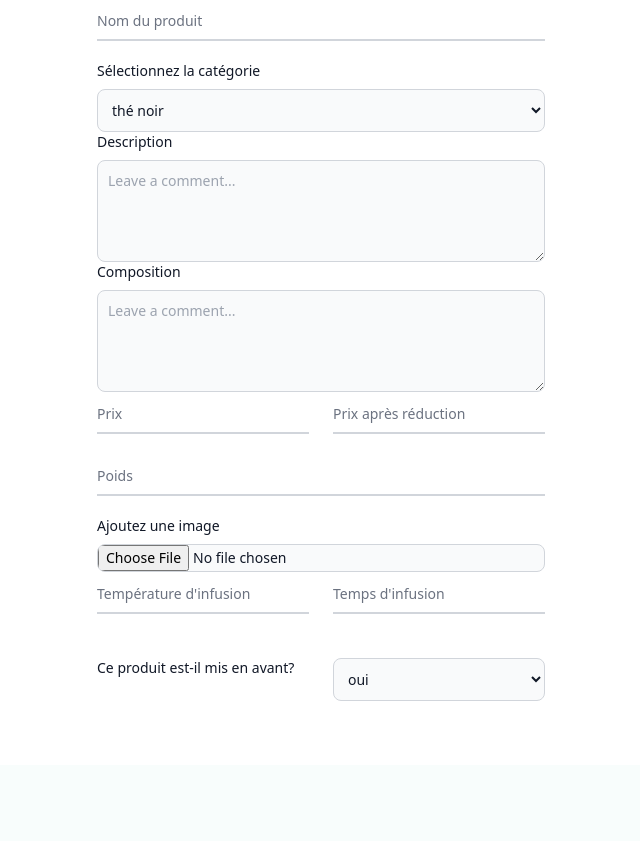
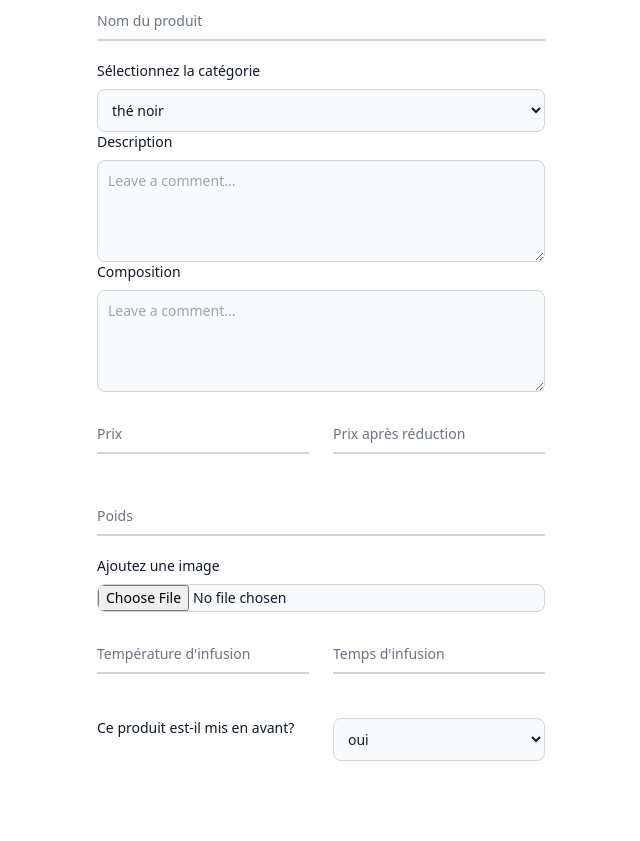
Before and after one commit to malibu1106/InfiniTea, a PHP site: page / in a window 1280 px wide. Shown: the part 476-1317 px from the top of the page, without its empty margins (319-959 px from the left). Before the commit the page ends 1177 px from the top, so only its background shows below. Run offline with PHP 8.4, Linux system fonts and the light colour scheme; data comes from the database, SQL or seed files in the repository.

Commit message:
formulaire d'ajout complété

```diff
--- a/src/CSS/output.css
+++ b/src/CSS/output.css
@@ -694,16 +694,32 @@ video {
   margin-right: auto;
 }
 
+.my-5 {
+  margin-top: 1.25rem;
+  margin-bottom: 1.25rem;
+}
+
+.my-7 {
+  margin-top: 1.75rem;
+  margin-bottom: 1.75rem;
+}
+
+.my-10 {
+  margin-top: 2.5rem;
+  margin-bottom: 2.5rem;
+}
+
+.my-2 {
+  margin-top: 0.5rem;
+  margin-bottom: 0.5rem;
+}
+
 .mb-2 {
   margin-bottom: 0.5rem;
 }
 
 .mb-5 {
   margin-bottom: 1.25rem;
-}
-
-.mt-1 {
-  margin-top: 0.25rem;
 }
 
 .block {
--- a/src/notes.txt
+++ b/src/notes.txt
@@ -1,2 +1,3 @@
 Pour run le serveur tailwind dans un terminal normal il suffit de faire :
 npm run build-css
+ouvrir un terminal, et commande tailwind
--- a/src/pages/back_office.php
+++ b/src/pages/back_office.php
@@ -36,17 +36,17 @@ echo '<option value="' . $categorie['name'] . '" required>' . $categorie['name']
   <textarea id="composition" name="composition" rows="4" class="block p-2.5 w-full text-sm text-gray-900 bg-gray-50 rounded-lg border border-gray-300 " placeholder="Leave a comment..."></textarea>
 
   <div class="grid md:grid-cols-2 md:gap-6">
-    <div class="relative z-0 w-full mb-5 group">
+    <div class="relative z-0 w-full mb-5 group my-5">
         <input type="text" name="price_before_reduction" id="price_before_reduction" class="block py-2.5 px-0 w-full text-sm text-gray-900 bg-transparent border-0 border-b-2 border-gray-300 appearance-none  focus:outline-none focus:ring-0 focus:border-purple-700 peer" placeholder=" " required />
         <label for="price_before_reduction" class="peer-focus:font-medium absolute text-sm text-gray-500 dark:text-gray-400 duration-300 transform -translate-y-6 scale-75 top-3 -z-10 origin-[0] peer-focus:start-0 rtl:peer-focus:translate-x-1/4 peer-focus:text-pink-500  peer-placeholder-shown:scale-100 peer-placeholder-shown:translate-y-0 peer-focus:scale-75 peer-focus:-translate-y-6">Prix</label>
     </div>
-    <div class="relative z-0 w-full mb-5 group">
+    <div class="relative z-0 w-full mb-5 group my-5">
         <input type="text" name="price" id="price" class="block py-2.5 px-0 w-full text-sm text-gray-900 bg-transparent border-0 border-b-2 border-gray-300 appearance-none focus:outline-none focus:ring-0 focus:border-purple-700 peer" placeholder=" " required />
         <label for="price" class="peer-focus:font-medium absolute text-sm text-gray-500 dark:text-gray-400 duration-300 transform -translate-y-6 scale-75 top-3 -z-10 origin-[0] peer-focus:start-0 rtl:peer-focus:translate-x-1/4 peer-focus:text-pink-500  peer-placeholder-shown:scale-100 peer-placeholder-shown:translate-y-0 peer-focus:scale-75 peer-focus:-translate-y-6">Prix après réduction</label>
     </div>
   </div>
 
-  <div class="relative z-0 w-full mb-5 group">
+  <div class="relative z-0 w-full mb-5 group my-5 ">
       <input name="weight" id="weight" class="block py-2.5 px-0 w-full text-sm text-gray-900 bg-transparent border-0 border-b-2 border-gray-300 appearance-none  focus:outline-none focus:ring-0 focus:border-purple-700 peer" placeholder=" " required />
       <label for="weight" class="peer-focus:font-medium absolute text-sm text-gray-500 dark:text-gray-400 duration-300 transform -translate-y-6 scale-75 top-3 -z-10 origin-[0] peer-focus:start-0 rtl:peer-focus:translate-x-1/4 peer-focus:text-pink-500 peer-placeholder-shown:scale-100 peer-placeholder-shown:translate-y-0 peer-focus:scale-75 peer-focus:-translate-y-6">Poids</label>
     </div>
@@ -55,11 +55,11 @@ echo '<option value="' . $categorie['name'] . '" required>' . $categorie['name']
   <input class="block w-full text-sm text-gray-900 border border-gray-300 rounded-lg cursor-pointer bg-gray-50  aria-describedby="image_filename" name="image_filename" id="image_filename" type="file">
 
       <div class="grid md:grid-cols-2 md:gap-6">
-    <div class="relative z-0 w-full mb-5 group">
+    <div class="relative z-0 w-full mb-5 group my-5">
         <input type="text" name="temperature" id="temperature" class="block py-2.5 px-0 w-full text-sm text-gray-900 bg-transparent border-0 border-b-2 border-gray-300 appearance-none  focus:outline-none focus:ring-0 focus:border-purple-700 peer" placeholder=" " required />
         <label for="temperature" class="peer-focus:font-medium absolute text-sm text-gray-500 dark:text-gray-400 duration-300 transform -translate-y-6 scale-75 top-3 -z-10 origin-[0] peer-focus:start-0 rtl:peer-focus:translate-x-1/4 peer-focus:text-pink-500  peer-placeholder-shown:scale-100 peer-placeholder-shown:translate-y-0 peer-focus:scale-75 peer-focus:-translate-y-6">Température d'infusion</label>
     </div>
-    <div class="relative z-0 w-full mb-5 group">
+    <div class="relative z-0 w-full mb-5 group my-5">
         <input type="text" name="temps" id="temps" class="block py-2.5 px-0 w-full text-sm text-gray-900 bg-transparent border-0 border-b-2 border-gray-300 appearance-none focus:outline-none focus:ring-0 focus:border-purple-700 peer" placeholder=" " required />
         <label for="temps" class="peer-focus:font-medium absolute text-sm text-gray-500 dark:text-gray-400 duration-300 transform -translate-y-6 scale-75 top-3 -z-10 origin-[0] peer-focus:start-0 rtl:peer-focus:translate-x-1/4 peer-focus:text-pink-500  peer-placeholder-shown:scale-100 peer-placeholder-shown:translate-y-0 peer-focus:scale-75 peer-focus:-translate-y-6">Temps d'infusion</label>
     </div>
@@ -69,5 +69,5 @@ echo '<option value="' . $categorie['name'] . '" required>' . $categorie['name']
 <option value="true">oui</option>
 <option value="false">non</option>
   </select>
-  <button type="submit" class="text-white font-medium rounded-lg text-sm w-full sm:w-auto px-5 py-2.5 text-center dark:bg-purple-900 dark:hover:bg-pink-500">Envoyer</button>
+  <button type="submit" class="text-white font-medium rounded-lg text-sm w-full sm:w-auto px-5 py-2.5 text-center dark:bg-purple-900 dark:hover:bg-pink-500 my-2">Envoyer</button>
 </form>
```
Also changed, not shown: other parts of src/CSS/output.css (+0 -45 lines).
